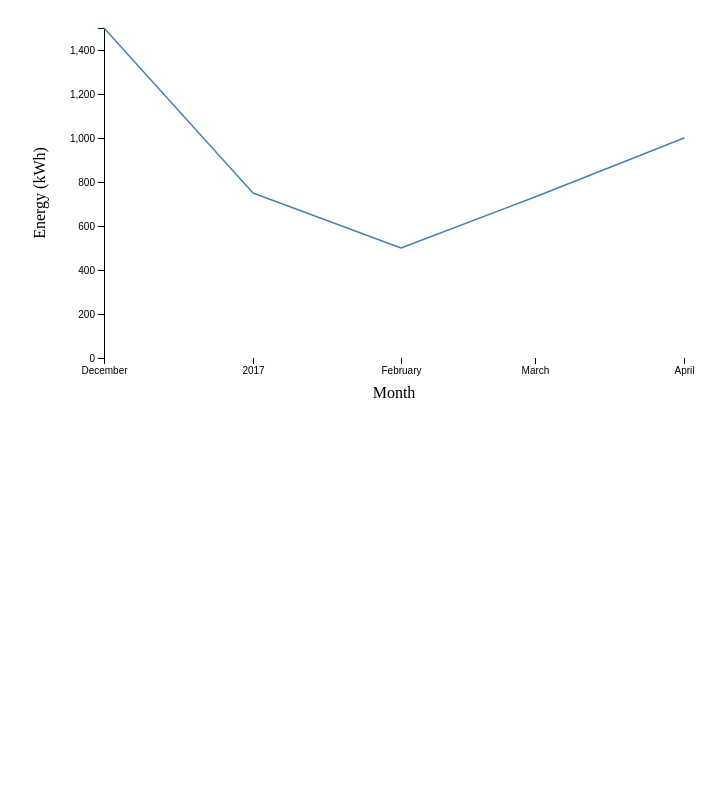
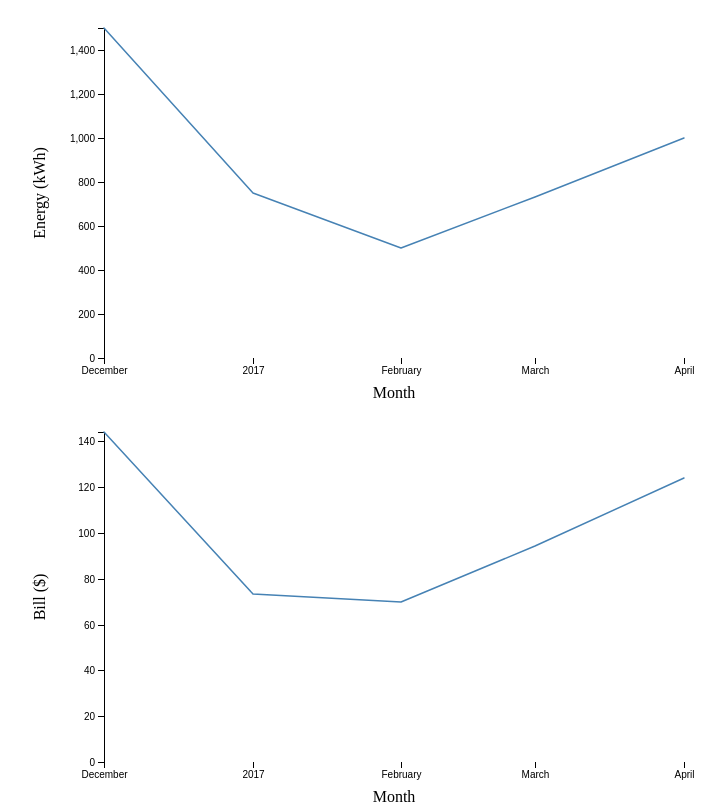
Before and after one commit to NixGD/utility-data-viewer, a website: page index.html in a window 1280 px wide. Shown: the top 804 px of the page, without its empty margins (4-729 px from the left). Drawn offline with nearby package versions, Linux system fonts and the light colour scheme.

Commit message:
Made graph code resuable, produced other graphs

```diff
--- a/index.html
+++ b/index.html
@@ -10,5 +10,8 @@
 </head>
 <body>
 <svg width="700" height="400" id="kwh"></svg>
+<svg width="700" height="400" id="bill"></svg>
+<svg width="700" height="400" id="savings"></svg>
+
 </body>
 </html>
--- a/public/graphs.js
+++ b/public/graphs.js
@@ -1,8 +1,8 @@
 /**
  * Created by nix on 4/29/17.
  */
-window.onload = function () {
-    var svg = d3.select("svg"),
+function create_graph(yKey, yLabel) {
+    var svg = d3.select("#" + yKey),
         margin = {top: 20, right: 20, bottom: 50, left: 100},
         width = +svg.attr("width") - margin.left - margin.right,
         height = +svg.attr("height") - margin.top - margin.bottom,
@@ -21,21 +21,21 @@ window.onload = function () {
 
     var line = d3.line()
         .x(function(d) { return x(parseTime(d)); })
-        .y(function(d) { return y(d.kwh); });
+        .y(function(d) { return y(d[yKey]); });
 
     d3.json("data.json",
         function(error, data) {
             if (error) throw error;
 
             x.domain(d3.extent(data, function(d) { return parseTime(d); }));
-            y.domain([0, d3.max(data, function(d) { return d.kwh; })]);
+            y.domain([0, d3.max(data, function(d) { return d[yKey]; })]);
 
             g.append("g")
                 .attr("transform", "translate(0," + height + ")")
                 .call(
                     d3.axisBottom(x)
                         .ticks(d3.timeMonth.every(1))
-                    )
+                )
                 .select(".domain")
                 .remove();
 
@@ -67,7 +67,14 @@ window.onload = function () {
                 .attr("x", 0 - (height / 2) - margin.top)
                 .attr("dy", "1em")
                 .style("text-anchor", "middle")
-                .text("Energy  (kWh)");
+                .text(yLabel);
+        }
+    );
+}
 
-        });
+
+window.onload = function () {
+    create_graph("kwh", "Energy (kWh)");
+    create_graph("bill", "Bill ($)");
+    create_graph("savings", "Savings ($)");
 };
```
